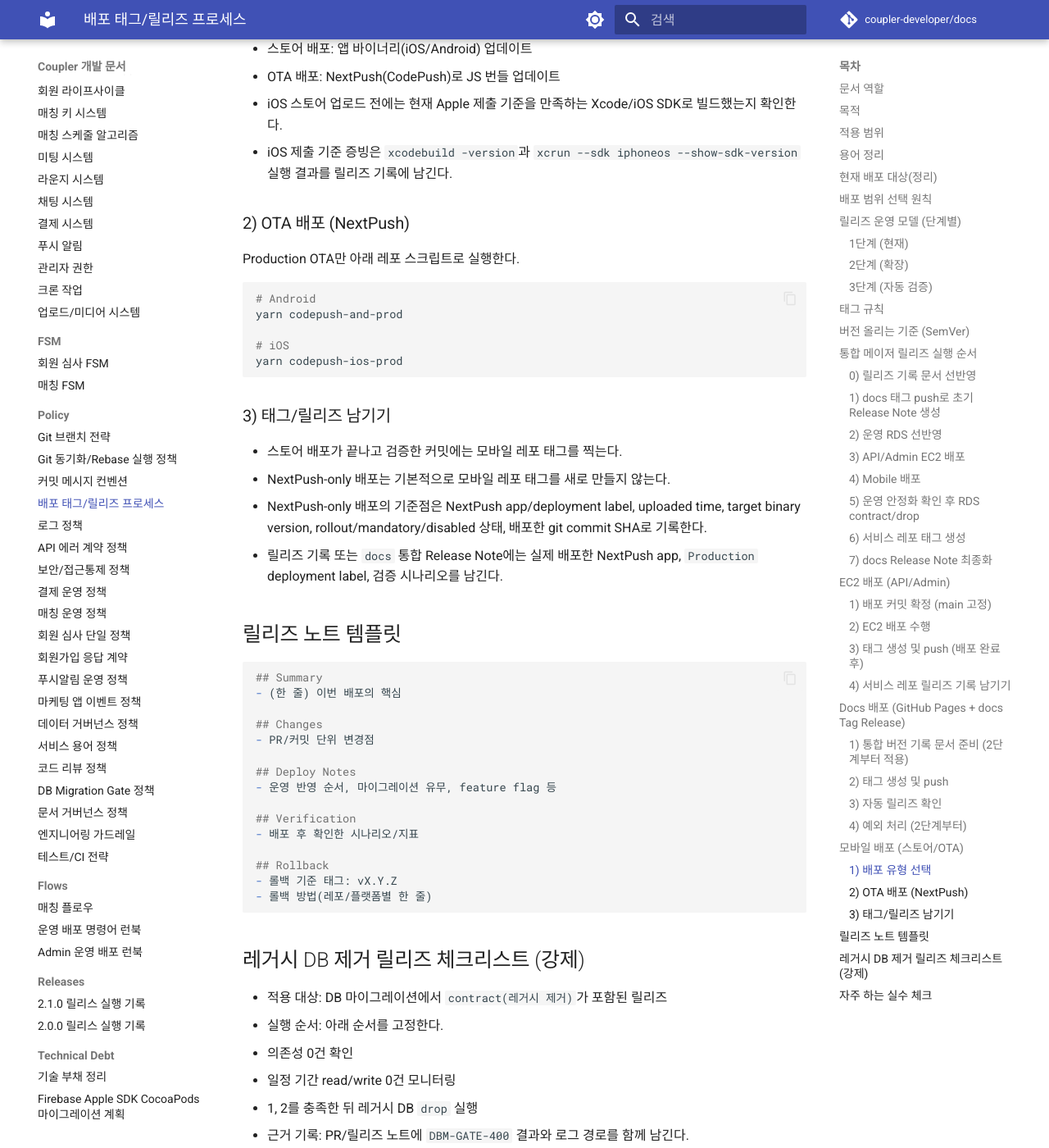
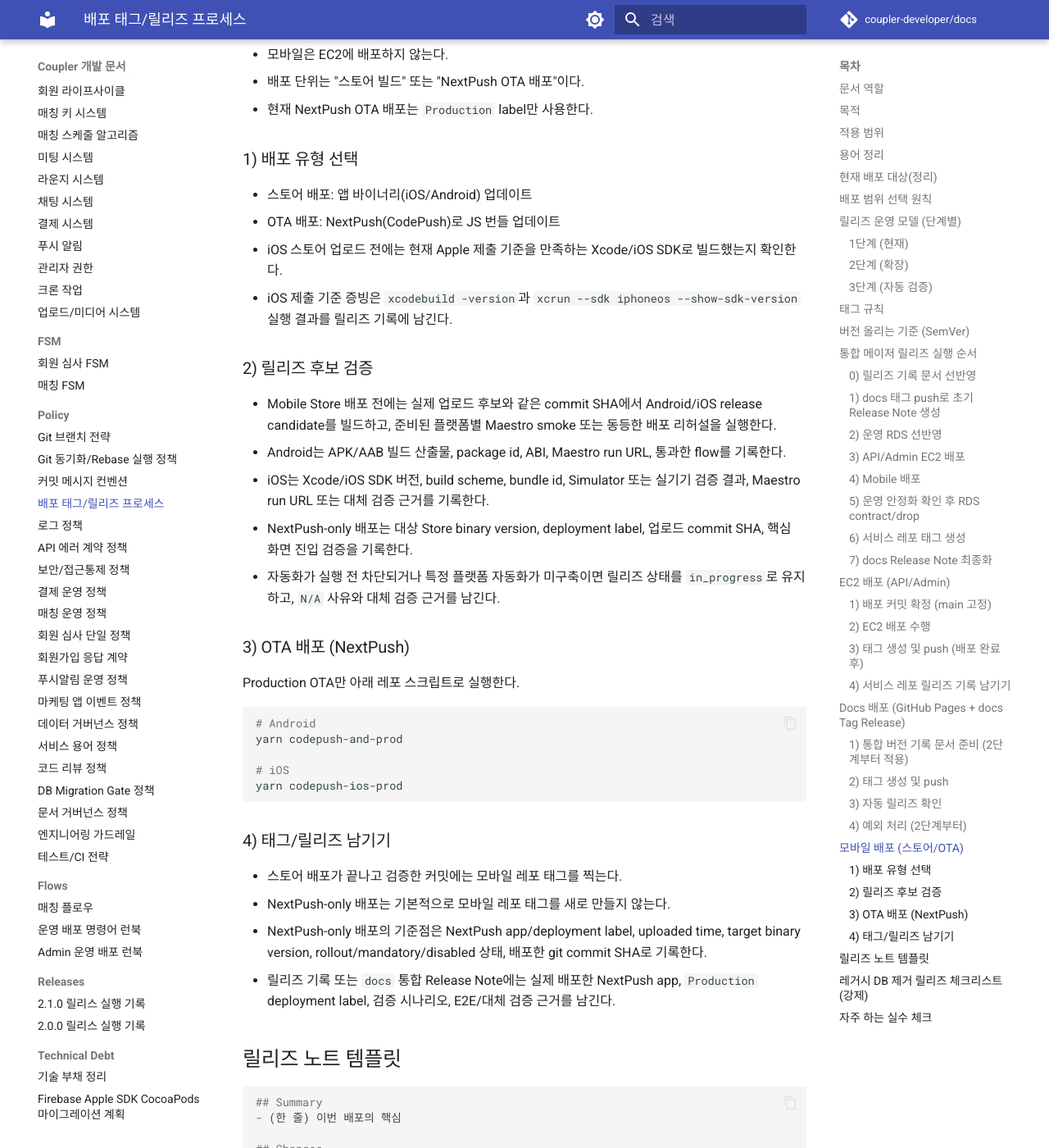
Before and after one commit to coupler-developer/docs, an MkDocs documentation site: the page built from content/policy/release-process.md, in a window 1280 px wide and 1400 px high, scrolled down 9710 px. Shown: the whole window at 82% size. Built offline with MkDocs 1.6.1 and Material for MkDocs 9.7.7, drawn with Linux system fonts in a browser that asks for light colours; comment, search, counter and statistics services are not loaded; some of the changed text lies outside the part shown.

Commit message:
docs: 모바일 e2e 릴리즈 게이트 정리
Changes:
- 모바일 PR 기본/선택 e2e 게이트를 테스트 전략에 추가
- release candidate e2e 검증과 release note 최종화 조건을 배포 정책에 추가

Tests:
- yarn validate:docs 통과

````diff
--- a/content/policy/release-process.md
+++ b/content/policy/release-process.md
@@ -141,6 +141,8 @@ git push origin "${TAG}"
 - native 변경이 포함된 메이저 릴리즈는 스토어 binary(iOS/Android)를 먼저 배포한다.
 - OTA는 스토어 배포 이후 JS-only 후속 수정에만 사용한다.
 - 버전값은 Android `versionCode`/`versionName`, iOS `CURRENT_PROJECT_VERSION`/`MARKETING_VERSION`를 함께 올린다.
+- Mobile 범위가 포함된 릴리즈는 [테스트/CI 전략](testing-strategy.md)의 모바일 UI/E2E 게이트를 완료한 뒤에만 `docs` Release Note를 최종화한다.
+- Maestro 또는 동등한 배포 리허설이 CI 결제/runner 장애로 실행 전 차단된 경우, 해당 실행은 검증 완료로 보지 않는다.
 
 ### 5) 운영 안정화 확인 후 RDS contract/drop
 
@@ -257,6 +259,7 @@ git ls-remote --tags origin "${TAG}"
 - `coupler-api`: `vX.Y.Z` 또는 commit SHA
 - `coupler-admin-web`: `vX.Y.Z` 또는 commit SHA
 - 릴리즈 검증 결과(핵심 시나리오, 롤백 기준)
+- Mobile 범위가 포함되면 Android/iOS release candidate의 E2E 또는 대체 배포 리허설 run URL, 산출물, SHA, `N/A` 사유를 `검증 근거`에 남긴다.
 - 이 문서가 태그 커밋에 포함되어야 릴리즈 기준점과 동일 스냅샷으로 추적할 수 있다.
 - `content/releases/vX.Y.Z.md` 작성 후에는 로컬 docs tag로 Release Note preview를 생성하고, [문서 거버넌스 정책](document-governance-policy.md)의 문서 안정성 평가가 `No Findings`일 때만 원격 tag를 push한다.
 
@@ -313,7 +316,15 @@ git push origin "${TAG}"
 - iOS 스토어 업로드 전에는 현재 Apple 제출 기준을 만족하는 Xcode/iOS SDK로 빌드했는지 확인한다.
 - iOS 제출 기준 증빙은 `xcodebuild -version`과 `xcrun --sdk iphoneos --show-sdk-version` 실행 결과를 릴리즈 기록에 남긴다.
 
-### 2) OTA 배포 (NextPush)
+### 2) 릴리즈 후보 검증
+
+- Mobile Store 배포 전에는 실제 업로드 후보와 같은 commit SHA에서 Android/iOS release candidate를 빌드하고, 준비된 플랫폼별 Maestro smoke 또는 동등한 배포 리허설을 실행한다.
+- Android는 APK/AAB 빌드 산출물, package id, ABI, Maestro run URL, 통과한 flow를 기록한다.
+- iOS는 Xcode/iOS SDK 버전, build scheme, bundle id, Simulator 또는 실기기 검증 결과, Maestro run URL 또는 대체 검증 근거를 기록한다.
+- NextPush-only 배포는 대상 Store binary version, deployment label, 업로드 commit SHA, 핵심 화면 진입 검증을 기록한다.
+- 자동화가 실행 전 차단되거나 특정 플랫폼 자동화가 미구축이면 릴리즈 상태를 `in_progress`로 유지하고, `N/A` 사유와 대체 검증 근거를 남긴다.
+
+### 3) OTA 배포 (NextPush)
 
 Production OTA만 아래 레포 스크립트로 실행한다.
 
@@ -325,12 +336,12 @@ yarn codepush-and-prod
 yarn codepush-ios-prod
 ```
 
-### 3) 태그/릴리즈 남기기
+### 4) 태그/릴리즈 남기기
 
 - 스토어 배포가 끝나고 검증한 커밋에는 모바일 레포 태그를 찍는다.
 - NextPush-only 배포는 기본적으로 모바일 레포 태그를 새로 만들지 않는다.
 - NextPush-only 배포의 기준점은 NextPush app/deployment label, uploaded time, target binary version, rollout/mandatory/disabled 상태, 배포한 git commit SHA로 기록한다.
-- 릴리즈 기록 또는 `docs` 통합 Release Note에는 실제 배포한 NextPush app, `Production` deployment label, 검증 시나리오를 남긴다.
+- 릴리즈 기록 또는 `docs` 통합 Release Note에는 실제 배포한 NextPush app, `Production` deployment label, 검증 시나리오, E2E/대체 검증 근거를 남긴다.
 
 ## 릴리즈 노트 템플릿
 
````
Also changed, not shown: content/policy/testing-strategy.md (+10 -0 lines).
